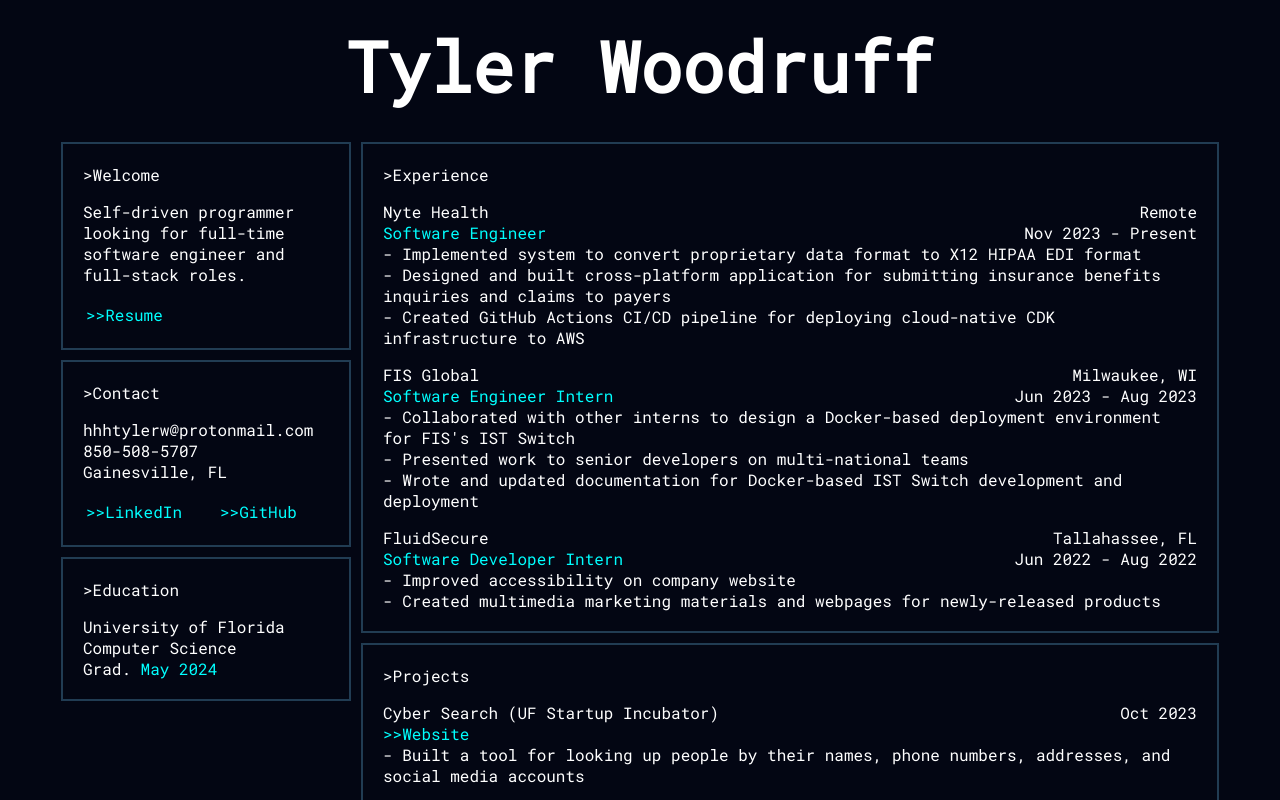
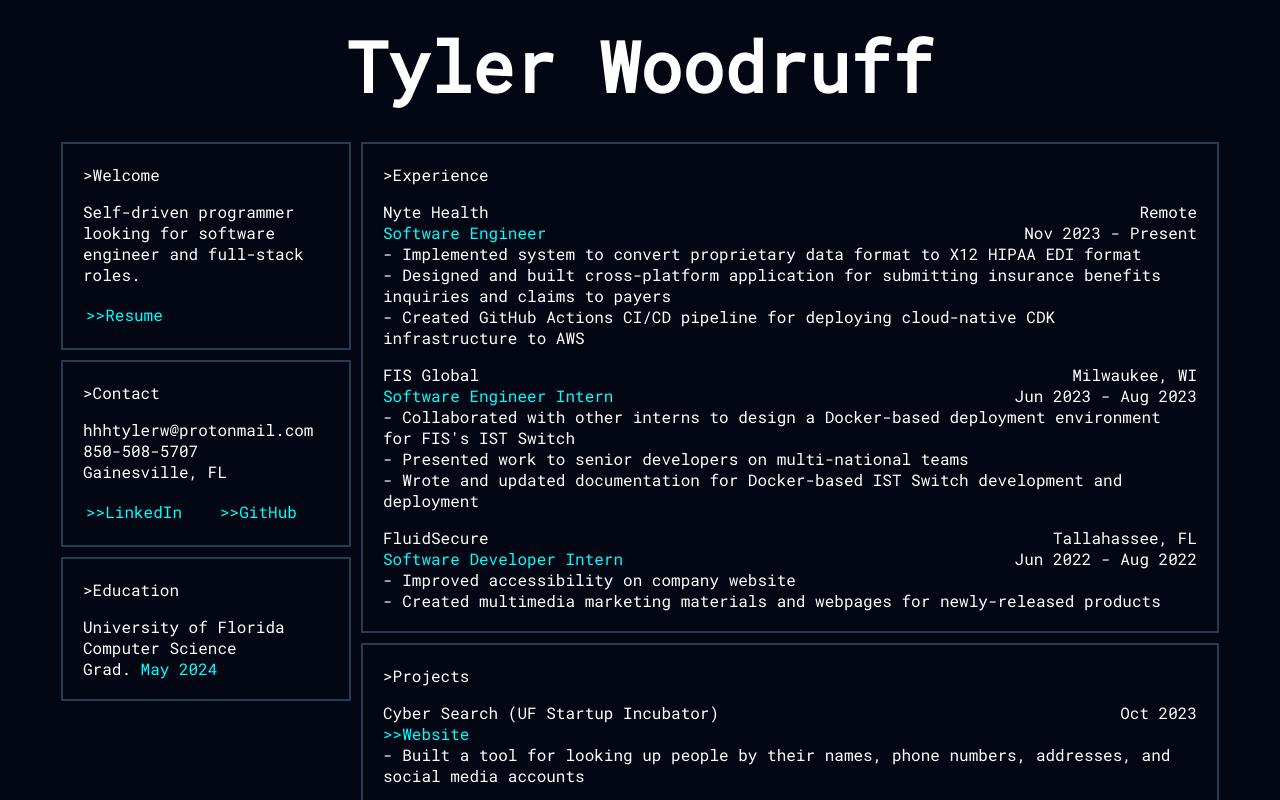
Before and after one commit to hhhtylerw/portfolio, a Svelte app: page / in a window 1280 px wide. Shown: the top 800 px of the page. Built offline with nearby package versions, Linux system fonts and the light colour scheme.

Commit message:
remove double full

```diff
--- a/src/App.svelte
+++ b/src/App.svelte
@@ -158,7 +158,7 @@
 					I am a self-taught software engineer attending the University of Florida. I enjoy making things that people can benefit from and improve their lives with.
 				</p> -->
 				<p>
-					Self-driven programmer looking for full-time software engineer and full-stack roles.
+					Self-driven programmer looking for software engineer and full-stack roles.
 				</p>
 				<table><tr><td><a target="_blank" href="/TylerWoodruffResume.pdf">>>Resume</a></td></tr></table>
 			</aside>
```
